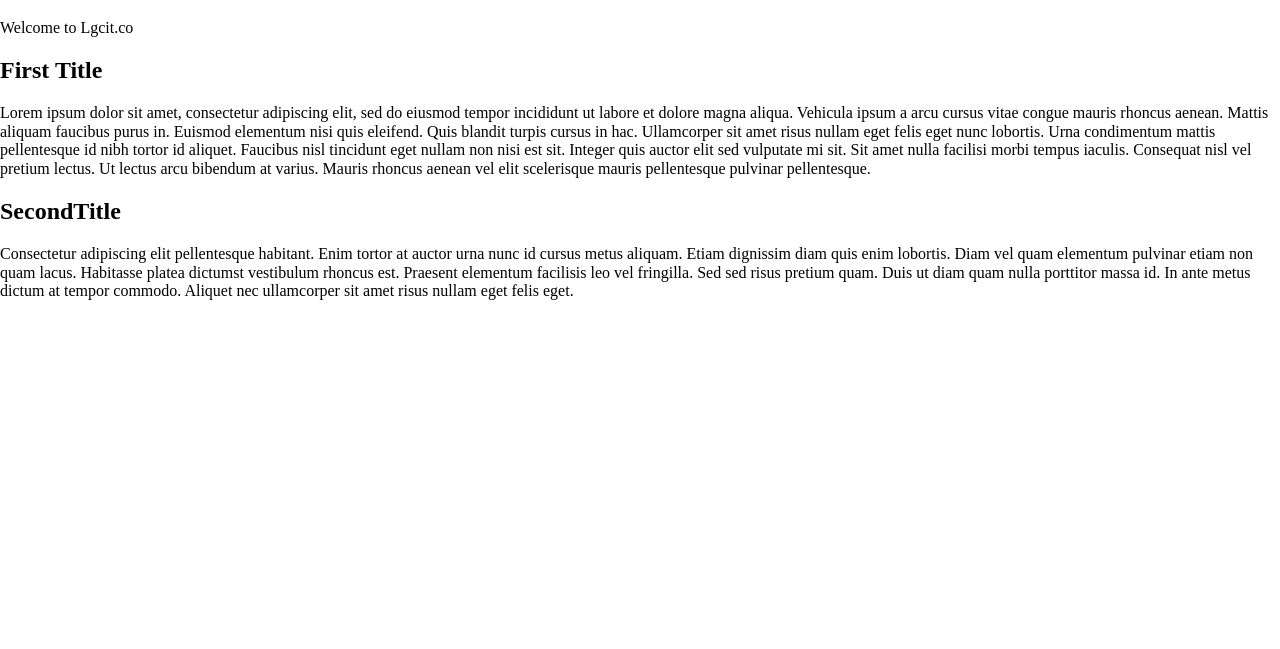
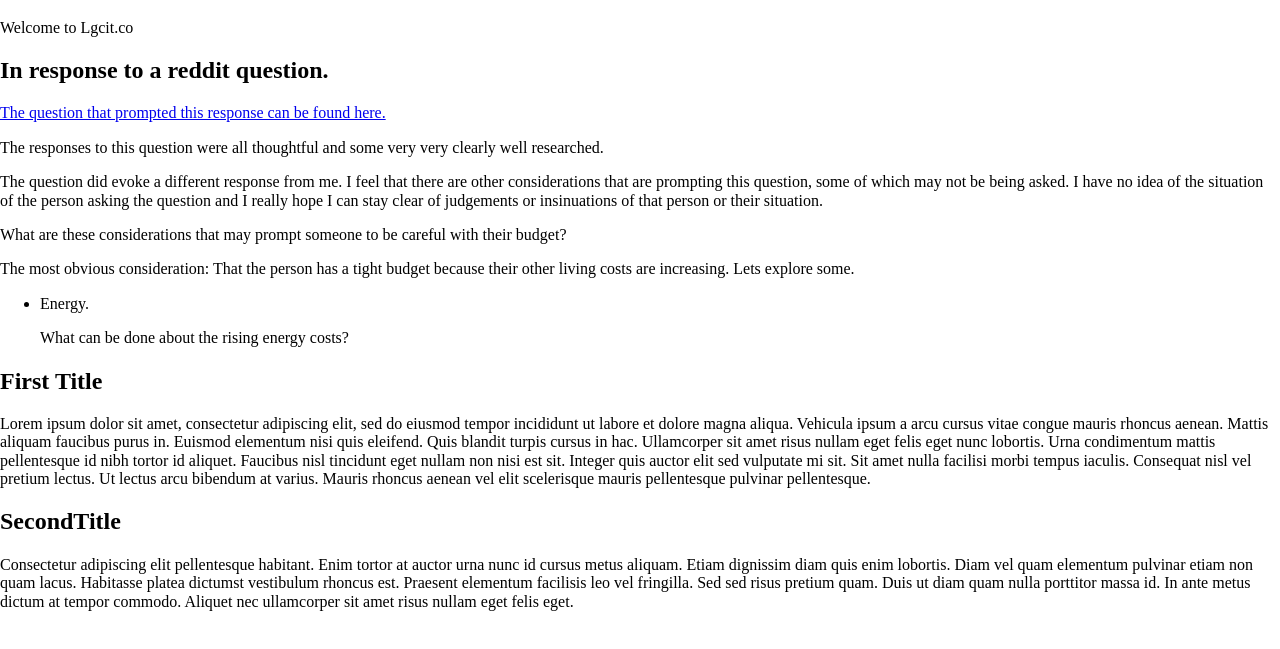
Before and after one commit to rds410/rds410.github.io, a plain HTML site: page index.html in a window 1280 px wide. Shown: the part 61-710 px from the top of the page. Drawn offline with nearby package versions, Linux system fonts and the light colour scheme.

Commit message:
Started on the reddit rant

```diff
--- a/index.html
+++ b/index.html
@@ -10,6 +10,17 @@
     <body>
       <h1>lgcit.co</h1>
       <p>Welcome to Lgcit.co</p>
+      <h2>In response to a reddit question.</h2>
+      <a href="https://ipv6.reddit.com/r/AskUK/comments/wp2ocx/what_ingredients_can_i_buy_with_20_to_make_enough/">The question that prompted this response can be found here.</a>
+      <p>The responses to this question were all thoughtful and some very very clearly well researched.</p>
+      <p>The question did evoke a different response from me.  I feel that there are other considerations that are prompting this question, some of which may not be being asked.  I have no idea of the situation of the person asking the question and I really hope I can stay clear of judgements or insinuations of that person or their situation.</p>
+      <p>What are these considerations that may prompt someone to be careful with their budget?</p>
+      <p>The most obvious consideration: That the person has a tight budget because their other living costs are increasing.  Lets explore some.</p>
+      <p><ul>
+        <li>Energy.</li>
+        <p>What can be done about the rising energy costs?</p>
+
+      </ul></p>
       <h2 id="first-title">First Title<a href="#first-title"></a></h2>
       <p>Lorem ipsum dolor sit amet, consectetur adipiscing elit, sed do eiusmod tempor incididunt ut labore et dolore magna aliqua. Vehicula ipsum a arcu cursus vitae congue mauris rhoncus aenean. Mattis aliquam faucibus purus in. Euismod elementum nisi quis eleifend. Quis blandit turpis cursus in hac. Ullamcorper sit amet risus nullam eget felis eget nunc lobortis. Urna condimentum mattis pellentesque id nibh tortor id aliquet. Faucibus nisl tincidunt eget nullam non nisi est sit. Integer quis auctor elit sed vulputate mi sit. Sit amet nulla facilisi morbi tempus iaculis. Consequat nisl vel pretium lectus. Ut lectus arcu bibendum at varius. Mauris rhoncus aenean vel elit scelerisque mauris pellentesque pulvinar pellentesque.</p>
       <h2 id="second-title">SecondTitle<a href="#second-title"></a></h2>
```
